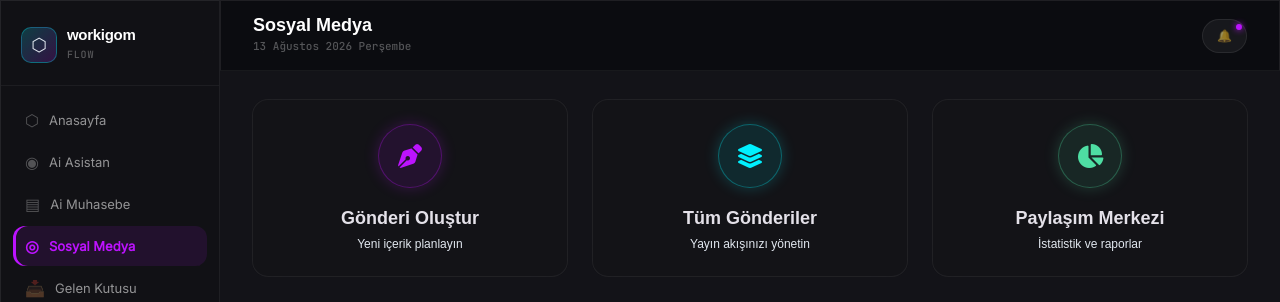
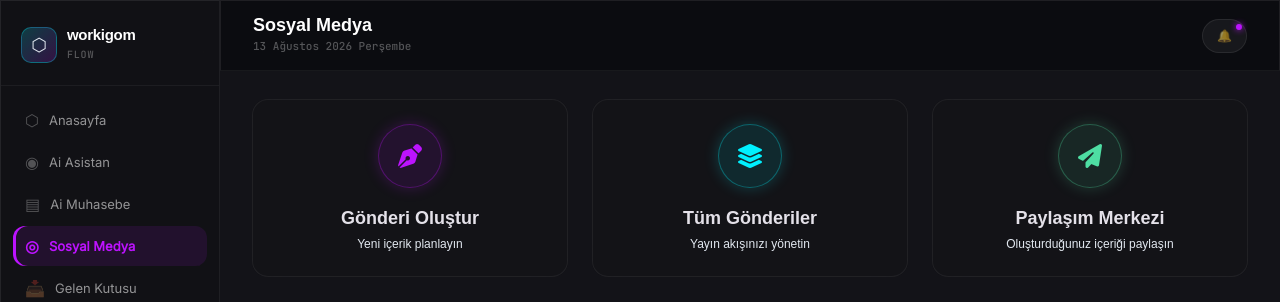
Before and after one commit to cicicarscom-pixel/flowweb, a Next.js app: page /sosyal-medya in a window 1280 px wide. Shown: the top 302 px of the page. Built offline with nearby package versions, Linux system fonts and the light colour scheme.

Commit message:
fix: update Paylasim Merkezi button text and icon

```diff
--- a/src/app/(dashboard)/sosyal-medya/page.tsx
+++ b/src/app/(dashboard)/sosyal-medya/page.tsx
@@ -90,11 +90,11 @@ export default function SosyalMedyaPage() {
         <Link href="/sosyal-medya/share" className="group glass p-6 rounded-2xl border border-app-border hover:border-[#4edea3]/50 transition-all cursor-pointer relative overflow-hidden flex flex-col items-center justify-center gap-4 hover:scale-[1.02] shadow-none hover:shadow-[0_0_30px_rgba(78,222,163,0.15)]">
           <div className="absolute inset-0 bg-gradient-to-br from-[#4edea3]/10 to-transparent opacity-0 group-hover:opacity-100 transition-opacity"></div>
           <div className="w-16 h-16 rounded-full bg-[#4edea3]/10 flex items-center justify-center border border-[#4edea3]/30 group-hover:border-[#4edea3]/60 transition-colors shadow-[0_0_15px_rgba(78,222,163,0.2)]">
-            <i className="fa-solid fa-chart-pie text-[#4edea3] text-2xl"></i>
+            <i className="fa-solid fa-paper-plane text-[#4edea3] text-2xl"></i>
           </div>
           <div className="text-center relative z-10">
             <h3 className="text-lg font-bold text-on-surface mb-1 font-outfit">Paylaşım Merkezi</h3>
-            <p className="text-xs text-app-muted font-jetbrains">İstatistik ve raporlar</p>
+            <p className="text-xs text-app-muted font-jetbrains">Oluşturduğunuz içeriği paylaşın</p>
           </div>
         </Link>
       </div>
```
